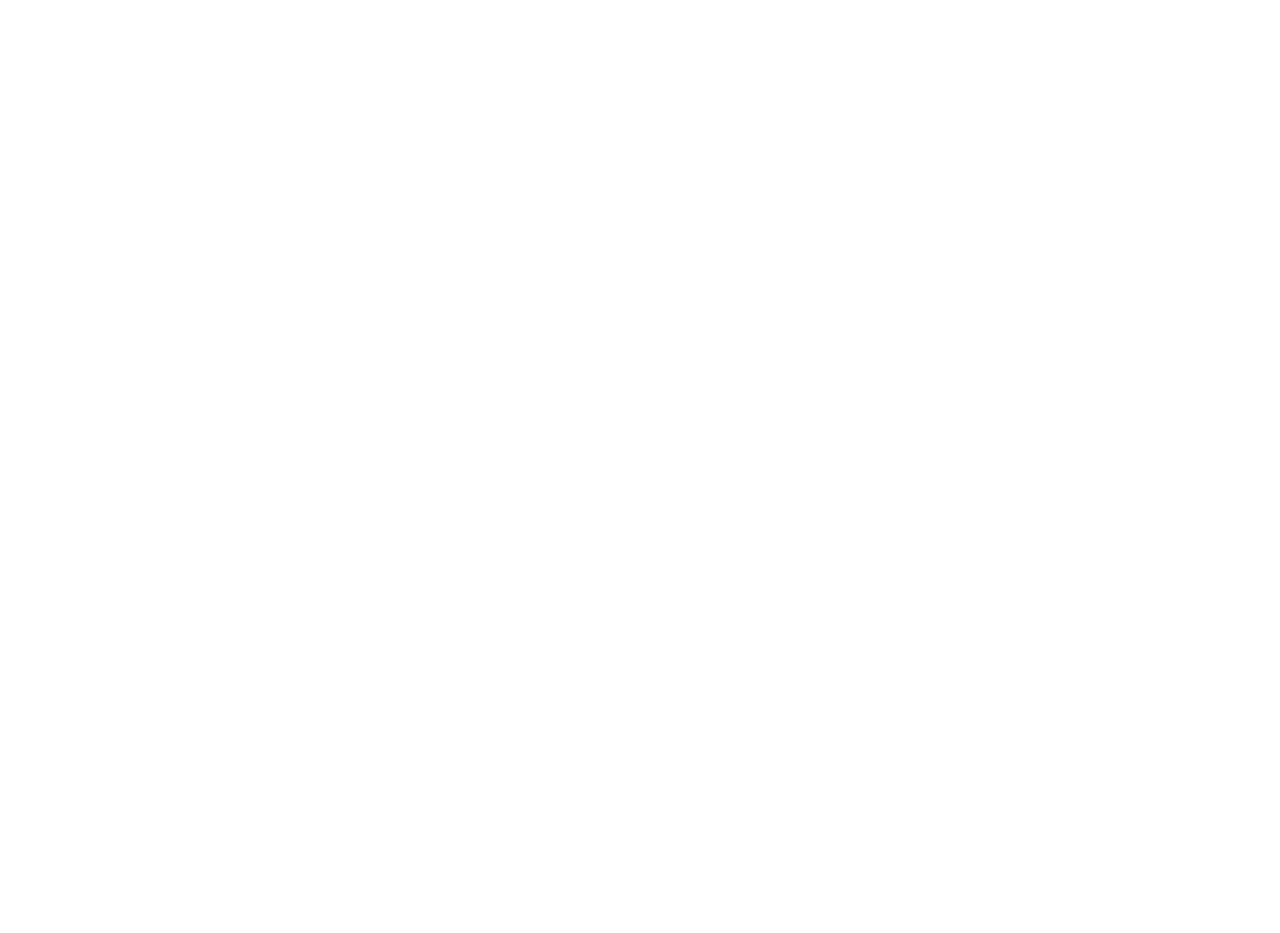
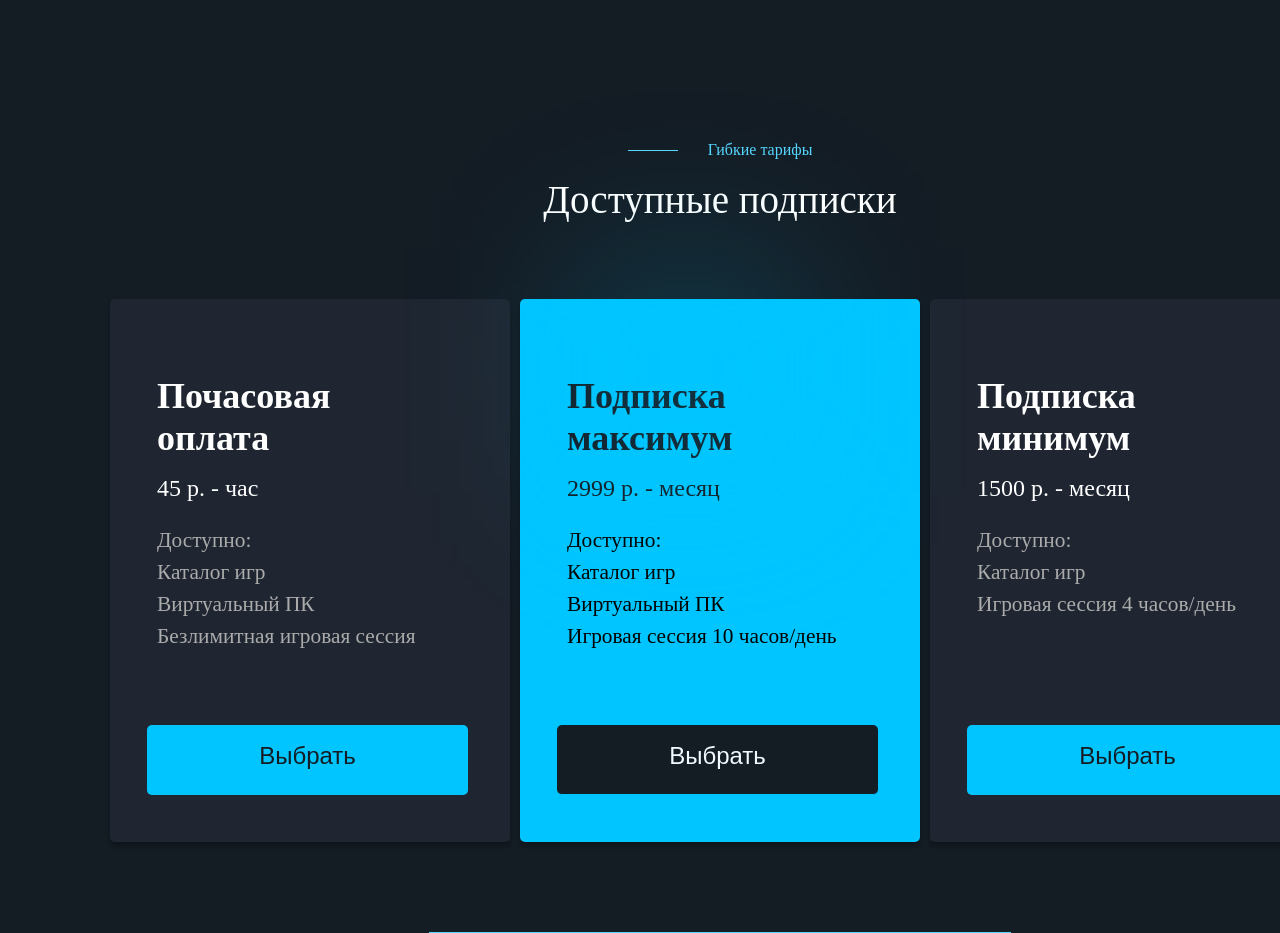
Before and after one commit to SivetsStanislav/warplaycloud, a React (Create React App) app: page / in a window 1280 px wide. Shown: the part 1960-2893 px from the top of the page. Before the commit the page ends 1942 px from the top, so only its background shows below. Built offline with nearby package versions, Linux system fonts and the light colour scheme.

Commit message:
create subscription section

```diff
--- a/src/App.jsx
+++ b/src/App.jsx
@@ -3,6 +3,7 @@
 import Header from './components/Header/Header';
 import CloudGaming from './components/CloudGaming/CloudGaming';
 import QuickStart from './components/QuickStart/QuickStart';
+import Subscriptiones from './components/Subscriptiones/Subscriptiones';
 
 function App() {
   return (
@@ -10,6 +11,7 @@
       <Header />
       <CloudGaming />
       <QuickStart />
+      <Subscriptiones />
     </div>
   );
 }
--- /dev/null
+++ b/src/components/Subscriptiones/Subscriptiones.jsx
@@ -0,0 +1,22 @@
+import React from 'react';
+import SubscriptionesRate from '../SubscriptionesRate/SubscriptionesRate';
+
+import './Subscriptiones.scss'
+import '../styles.scss';
+
+
+function Subscriptiones() {
+    return (
+        <div className='subscriptiones__section'>
+            <div className='section-name__wrapper'>
+                <div className='section-name__hr'></div>
+                <h6 className='section-name'>Гибкие тарифы</h6>
+            </div>
+            <h2 className='section-head'>Доступные подписки</h2>
+            <SubscriptionesRate />
+            <div className='subscriptiones__hr'></div>
+        </div>
+    );
+}
+
+export default Subscriptiones;
--- /dev/null
+++ b/src/components/Subscriptiones/Subscriptiones.scss
@@ -0,0 +1,20 @@
+.subscriptiones__section {
+    display: flex;
+    box-sizing: border-box;
+    flex-direction: column;
+    align-items: center;
+
+    width: 1440px;
+    margin: 154px auto 0px auto;
+
+    .section-head {
+        margin-top: 15px;
+    }
+
+    .subscriptiones__hr {
+        border-top: 1px solid rgba(87, 214, 255, 1);
+        width: 582px;
+
+        margin-top: 90px;
+    }
+}
--- /dev/null
+++ b/src/components/SubscriptionesRate/SubscriptionesRate.jsx
@@ -0,0 +1,64 @@
+import React from 'react';
+import './SubscriptionesRate.scss'
+
+function SubscriptionesRate() {
+    return (
+        <div className='subscriptiones-rates__container'>
+            <div className='shadow'></div>
+            <ul className='subscriptiones-rates'>
+                <li className='rate'>
+                    <div className='text-wrapper'>
+                        <p className='text-wrapper__header'>
+                            Почасовая<br />
+                            оплата</p>
+                        <p className='text-wrapper__price'>45 р. - час</p>
+                        <h5 className='text-wrapper__info'>
+                            Доступно:<br />
+                            Каталог игр<br />
+                            Виртуальный ПК<br />
+                            Безлимитная игровая сессия<br />
+                        </h5>
+                    </div>
+                    <div className='rate__button'>
+                        <button className='button'>Выбрать</button>
+                    </div>
+                </li>
+                <li className='rate'>
+                    <div className='text-wrapper'>
+                        <p className='text-wrapper__header'>
+                            Подписка<br />
+                            максимум</p>
+                        <p className='text-wrapper__price'>2999 р. - месяц</p>
+                        <h5 className='text-wrapper__info'>
+                            Доступно:<br />
+                            Каталог игр<br />
+                            Виртуальный ПК<br />
+                            Игровая сессия 10 часов/день<br />
+                        </h5>
+                    </div>
+                    <div className='rate__button dark'>
+                        <button className='button'>Выбрать</button>
+                    </div>
+                </li>
+                <li className='rate'>
+                    <div className='text-wrapper'>
+                        <p className='text-wrapper__header'>
+                            Подписка<br />
+                            минимум</p>
+                        <p className='text-wrapper__price'>1500 р. - месяц</p>
+                        <h5 className='text-wrapper__info'>
+                            Доступно:<br />
+                            Каталог игр<br />
+                            Игровая сессия 4 часов/день<br />
+                        </h5>
+                    </div>
+                    <div className='rate__button'>
+                        <button className='button'>Выбрать</button>
+                    </div>
+                </li>
+            </ul>
+        </div>
+    );
+}
+
+export default SubscriptionesRate;
--- /dev/null
+++ b/src/components/SubscriptionesRate/SubscriptionesRate.scss
@@ -0,0 +1,123 @@
+    .subscriptiones-rates__container {
+        width: 1220px;
+        height: 593px;
+
+        margin-top: 30px;
+
+        .shadow {
+            position: absolute;
+            width: 246px;
+            height: 246px;
+            top: 2206px;
+            left: 44%;
+
+            background: rgba(0, 197, 255, 0.15);
+            filter: blur(78px);
+        }
+        .subscriptiones-rates {
+            display: flex;
+            flex-direction: row;
+            justify-content: space-between;
+
+            .rate {
+                display: flex;
+                flex-direction: column;
+
+                width: 400px;
+                height: 543px;
+                margin-top: 50px;
+                padding-left: 37px;
+
+                background: #1F2631;
+                box-shadow: 0px 4px 4px rgba(0, 0, 0, 0.25);
+                border-radius: 5px;
+
+                .text-wrapper {
+                    padding-left: 10px;
+                    padding-top: 76px;
+
+                    &__header {
+                        font-style: normal;
+                        font-weight: 700;
+                        font-size: 36px;
+                        line-height: 42px;
+
+                        color: #FFFFFF;
+                    }
+
+                    &__price {
+                        margin-top: 15px;
+                        font-style: normal;
+                        font-weight: 500;
+                        font-size: 24px;
+                        line-height: 28px;
+
+                        color: #FFFFFF;
+                    }
+
+                    &__info {
+                        margin-top: 22px;
+
+                        font-style: normal;
+                        font-weight: 300;
+                        font-size: 21.33px;
+                        line-height: 150%;
+
+                        color: #ABABAB;
+                    }
+                }
+
+                &__button {
+                    display: flex;
+                    height: 100%;
+
+                    padding-bottom: 47px;
+
+                    button {
+                        align-self: flex-end;
+                        width: 321px;
+                        height: 70px;
+
+                        background: #00C5FF;
+                        border-radius: 5px;
+
+                        font-style: normal;
+                        font-weight: 400;
+                        font-size: 24px;
+                        line-height: 180%;
+
+                        color: #141C24;
+                    }
+                }
+
+                .dark {
+
+                    button {
+                        background: #141C24;
+
+                        color: #F1F8FF;
+                    }
+                }
+            }
+
+            .rate:nth-child(2) {
+                background: #00C5FF;
+                box-shadow: 0px 4px 4px rgba(0, 0, 0, 0.25);
+
+                .text-wrapper {
+
+                    &__header {
+                        color: #141C24;
+                    }
+
+                    &__price {
+                        color: #141C24;
+                    }
+
+                    &__info {
+                        color: #000000;
+                    }
+                }
+            }
+        }
+    }
```
